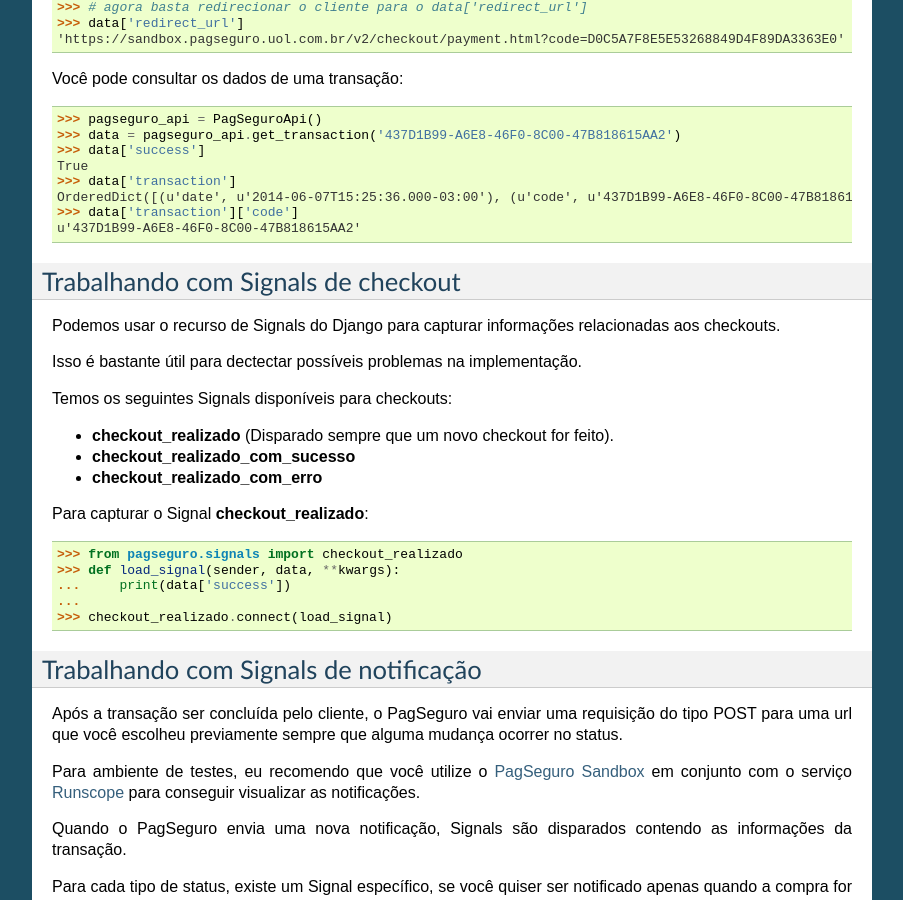
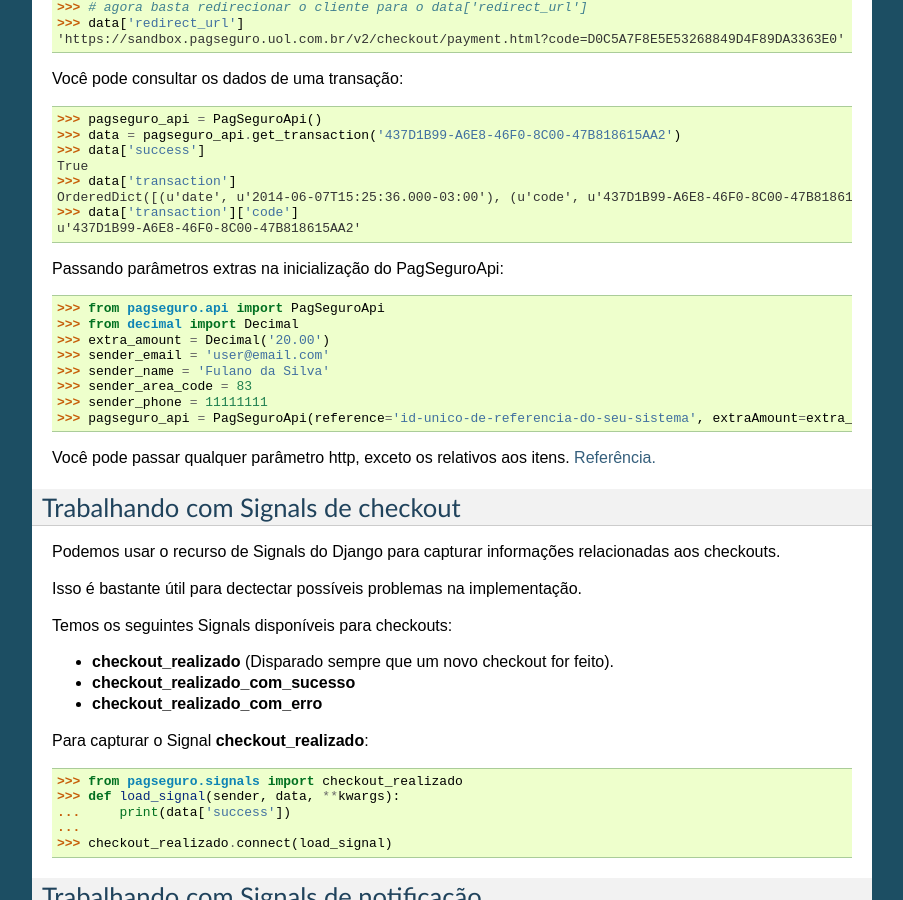
Before and after one commit to allisson/django-pagseguro2, a Sphinx documentation site: the page built from docs/tutorial.rst, in a window 1280 px wide and 900 px high, scrolled down 2043 px. Shown: the whole window, without its empty margins (198-1101 px from the left). Built offline with Sphinx 7.4.7, drawn with Linux system fonts in a browser that asks for light colours.

Commit message:
Atualizando a documentação sobre como passar parâmetros extras.

```diff
--- a/docs/tutorial.rst
+++ b/docs/tutorial.rst
@@ -128,6 +128,20 @@
     >>> data['transaction']['code']
     u'437D1B99-A6E8-46F0-8C00-47B818615AA2'
 
+Passando parâmetros extras na inicialização do PagSeguroApi::
+
+    >>> from pagseguro.api import PagSeguroApi
+    >>> from decimal import Decimal
+    >>> extra_amount = Decimal('20.00')
+    >>> sender_email = 'user@email.com'
+    >>> sender_name = 'Fulano da Silva'
+    >>> sender_area_code = 83
+    >>> sender_phone = 11111111
+    >>> pagseguro_api = PagSeguroApi(reference='id-unico-de-referencia-do-seu-sistema', extraAmount=extra_amount, senderEmail=sender_email, senderName=sender_name, senderAreaCode=sender_area_code, senderPhone=sender_phone)
+
+Você pode passar qualquer parâmetro http, exceto os relativos aos itens. `Referência. <https://pagseguro.uol.com.br/v2/guia-de-integracao/api-de-pagamentos.html>`_
+
+
 ===================================
 Trabalhando com Signals de checkout
 ===================================
```
Also changed, not shown: 1 other file.
